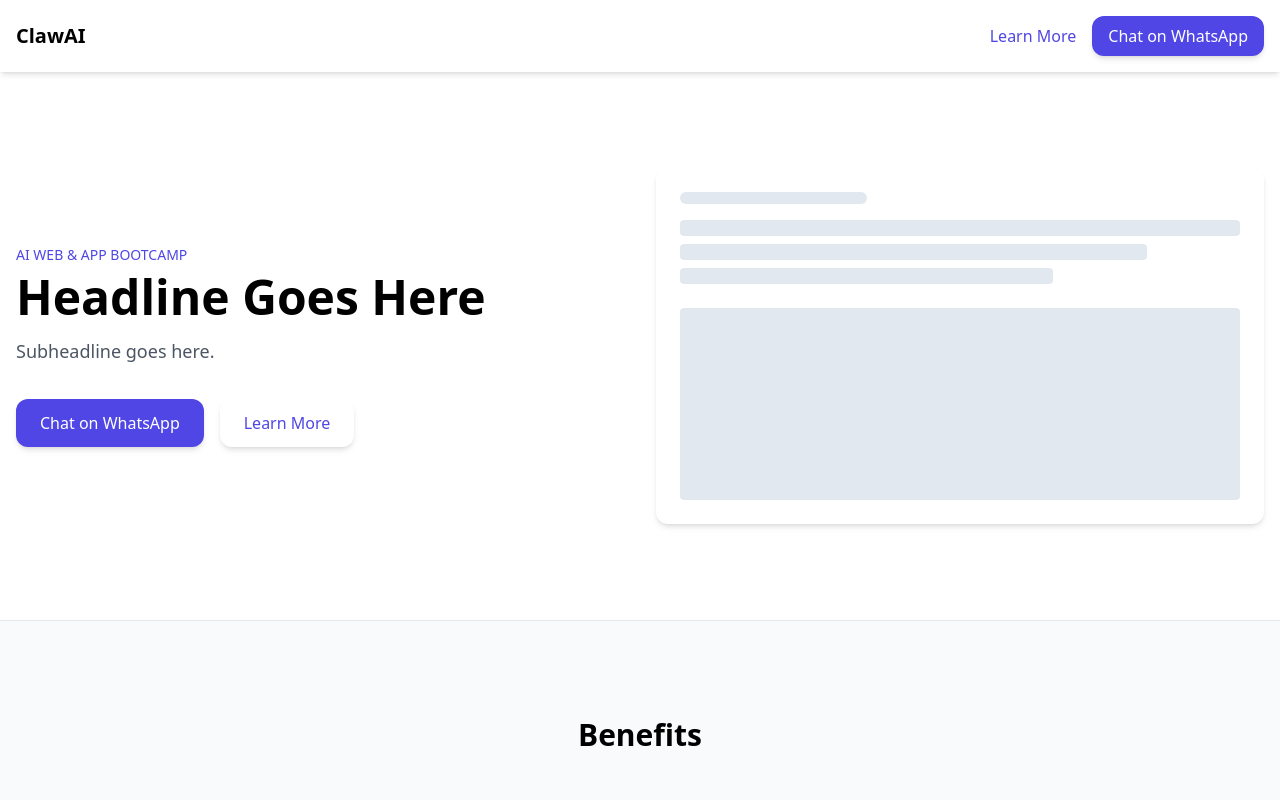
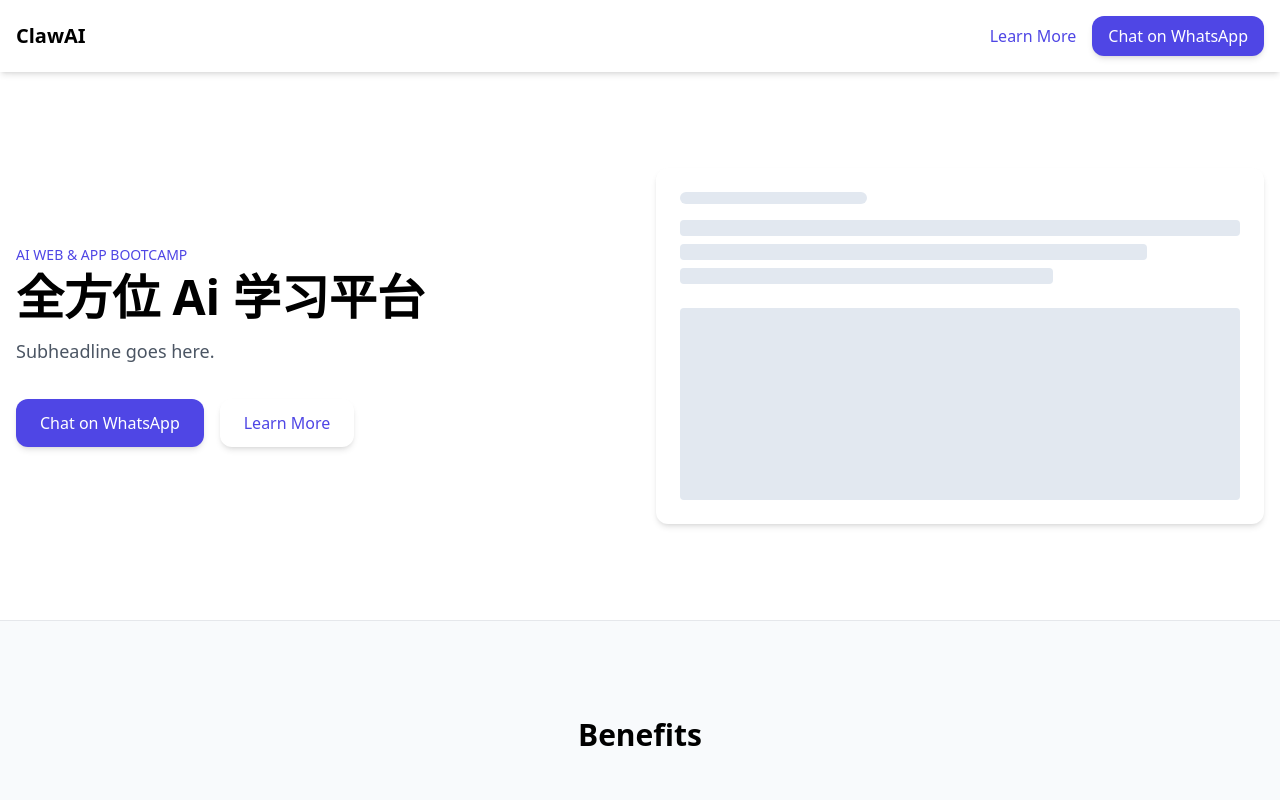
Before and after one commit to Danielkh96/mylandingpage, a Next.js app: page / in a window 1280 px wide. Shown: the top 800 px of the page. Built offline with nearby package versions, Linux system fonts and the light colour scheme.

Commit message:
feat: update Hero title to 全方位 Ai 学习平台

```diff
--- a/src/components/sections/Hero.tsx
+++ b/src/components/sections/Hero.tsx
@@ -7,7 +7,7 @@ export default function Hero() {
         <div>
           <p className="text-sm uppercase text-indigo-600 font-medium">AI Web & App Bootcamp</p>
           <h1 className="mt-2 text-4xl md:text-5xl font-bold leading-tight max-w-xl">
-            Headline Goes Here
+            全方位 Ai 学习平台
           </h1>
           <p className="mt-4 text-lg text-gray-600 max-w-md leading-relaxed">
             Subheadline goes here.
```
